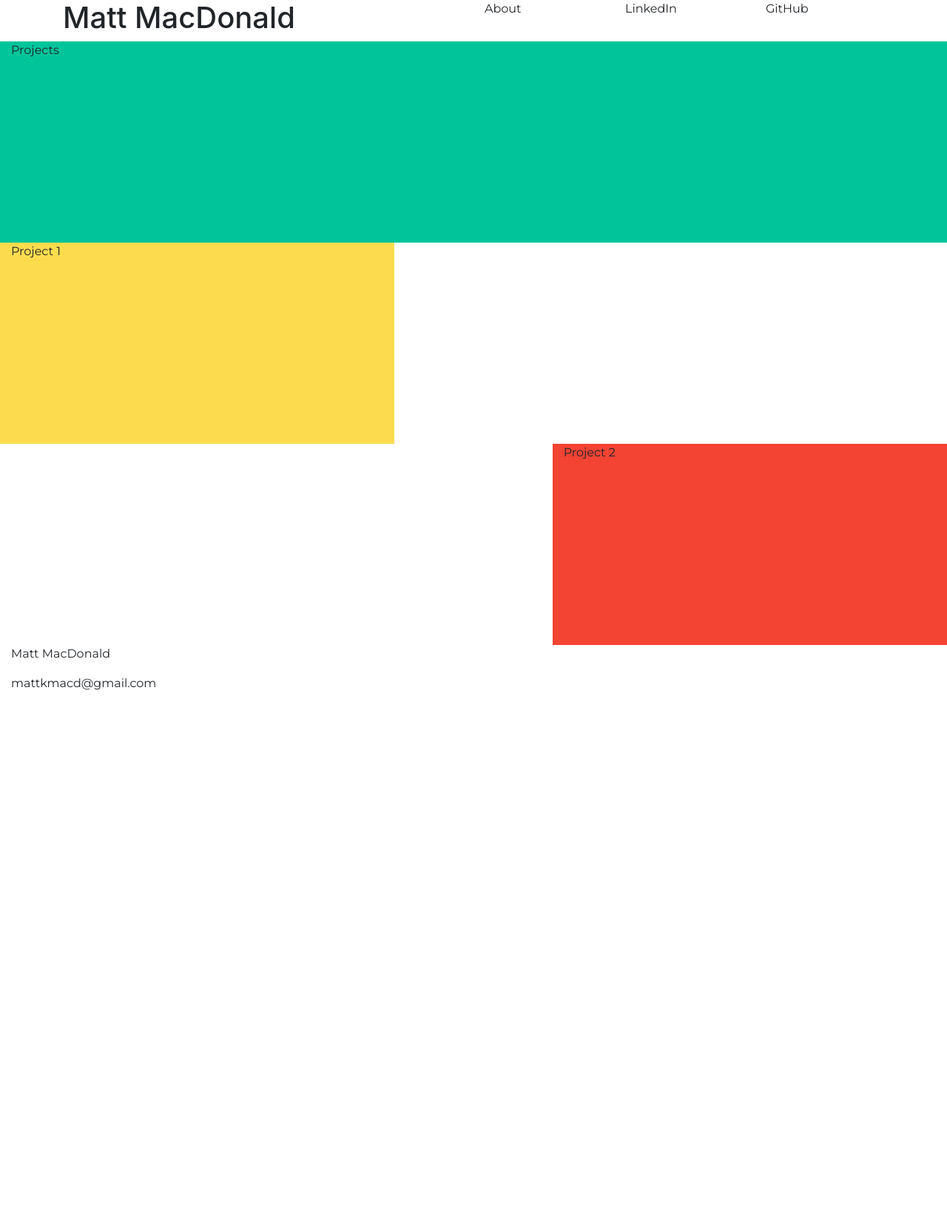
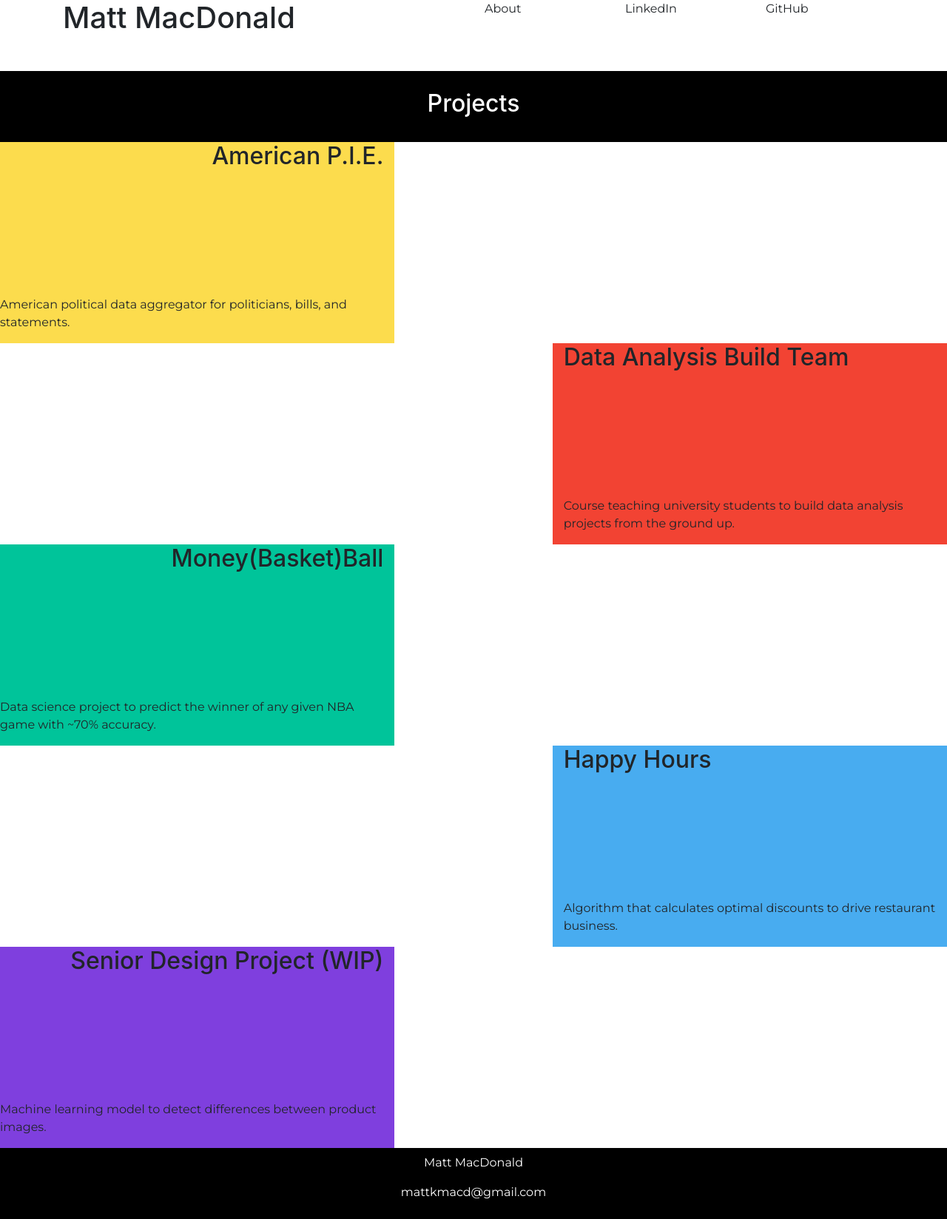
Before and after one commit to mattkmacd/website, a Flask app: page / in a window 1280 px wide. Shown: the whole page at 74% size. Before the commit the page ends 933 px from the top, so only its background shows below. Run offline with Flask 2, Linux system fonts and the light colour scheme; some libraries are stand-ins or nearby versions.

Commit message:
Splashpage update
Next step: Images

```diff
--- a/static/styles/base.css
+++ b/static/styles/base.css
@@ -2,6 +2,58 @@ p {
   font-family: "Montserrat";
 }
 
-#project-row {
+.project-row {
   height: 17em;
 }
+
+.detail-row {
+  height: 6em;
+}
+
+.project-col {
+  position: relative;
+}
+
+.description {
+  position: absolute;
+  bottom: 0;
+}
+
+.left {
+  display: flex;
+  justify-content: flex-end;
+}
+
+#project-header {
+  background-color: #000000;
+  color: white;
+  display: flex;
+  justify-content: center;
+  align-items: center;
+}
+
+#footer {
+  background-color: #000000;
+  color: white;
+  flex-direction: column;
+  display: flex;
+  justify-content: center;
+  align-items: center;
+}
+
+/* Project col styling */
+#proj1 {
+  background-color: #fcdc4d;
+}
+#proj2 {
+  background-color: #f24333;
+}
+#proj3 {
+  background-color: #00c49a;
+}
+#proj4 {
+  background-color: #48acf0;
+}
+#proj5 {
+  background-color: #7f3fde;
+}
--- a/templates/index.html
+++ b/templates/index.html
@@ -19,8 +19,8 @@
 </head>
 
 <body>
-    <div class="container" id="header">
-        <div class="row">
+    <div class="container">
+        <div class="row detail-row" id="header">
             <div class="col-6">
                 <h1>Matt MacDonald</h1>
             </div>
@@ -37,27 +37,75 @@
     </div>
     <!--Body here!-->
     <div class="container-fluid">
-        <div class="row" id="project-row">
-            <div class="col" style="background-color:#00C49A">
-                <p>Projects</p>
+        <div class="row detail-row">
+            <div class="col" id="project-header">
+                <h2>Projects</h2>
             </div>
         </div>
-        <div class="row" id="project-row">
-            <div class="col-5" style="background-color:#FCDC4D">
-                <p>Project 1</p>
+        <div class="row project-row">
+            <div class="col-5 project-col left" id="proj1">
+                <div class="title">
+                    <h2>American P.I.E.</h2>
+                </div>
+                <div class="description">
+                    <p>American political data aggregator for politicians, bills, and statements.</p>
+                </div>
             </div>
             <div class="col-7"></div>
         </div>
-        <div class="row" id="project-row">
+        <div class="row project-row">
             <div class="col-7"></div>
-            <div class="col-5" style="background-color:#F24333">
-                <p>Project 2</p>
+            <div class="col-5 project-col" id="proj2">
+                <div class="title">
+                    <h2>Data Analysis Build Team</h2>
+                </div>
+                <div class="description">
+                    <p>Course teaching university students to build data analysis projects from the ground up.</p>
+                </div>
+            </div>
+        </div>
+        <div class="row project-row">
+            <div class="col-5 project-col left" id="proj3">
+                <div class="title">
+                    <h2>Money(Basket)Ball</h2>
+                </div>
+                <div class="description">
+                    <p>Data science project to predict the winner of any given NBA game with ~70% accuracy.</p>
+                </div>
+            </div>
+            <div class="col-7"></div>
+        </div>
+        <div class="row project-row">
+            <div class="col-7"></div>
+            <div class="col-5 project-col" id="proj4">
+                <div class="title">
+                    <h2>Happy Hours</h2>
+                </div>
+                <div class="description">
+                    <p>Algorithm that calculates optimal discounts to drive restaurant business.</p>
+                </div>
+            </div>
+        </div>
+        <div class="row project-row">
+            <div class="col-5 project-col left" id="proj5">
+                <div class="title">
+                    <h2>Senior Design Project (WIP)</h2>
+                </div>
+                <div class="description">
+                    <p>Machine learning model to detect differences between product images.</p>
+                </div>
+            </div>
+            <div class="col-7">
             </div>
         </div>
     </div>
-    <div class="container-fluid" id="footer">
-        <p>Matt MacDonald</p>
-        <p>mattkmacd@gmail.com</p>
+    <div class=" container-fluid">
+        <div class="row detail-row">
+            <div class="col" id="footer">
+                <p>Matt MacDonald</p>
+                <p>mattkmacd@gmail.com</p>
+            </div>
+        </div>
     </div>
 </body>
 
```
Also changed, not shown: static/basketball.jpg (added).
